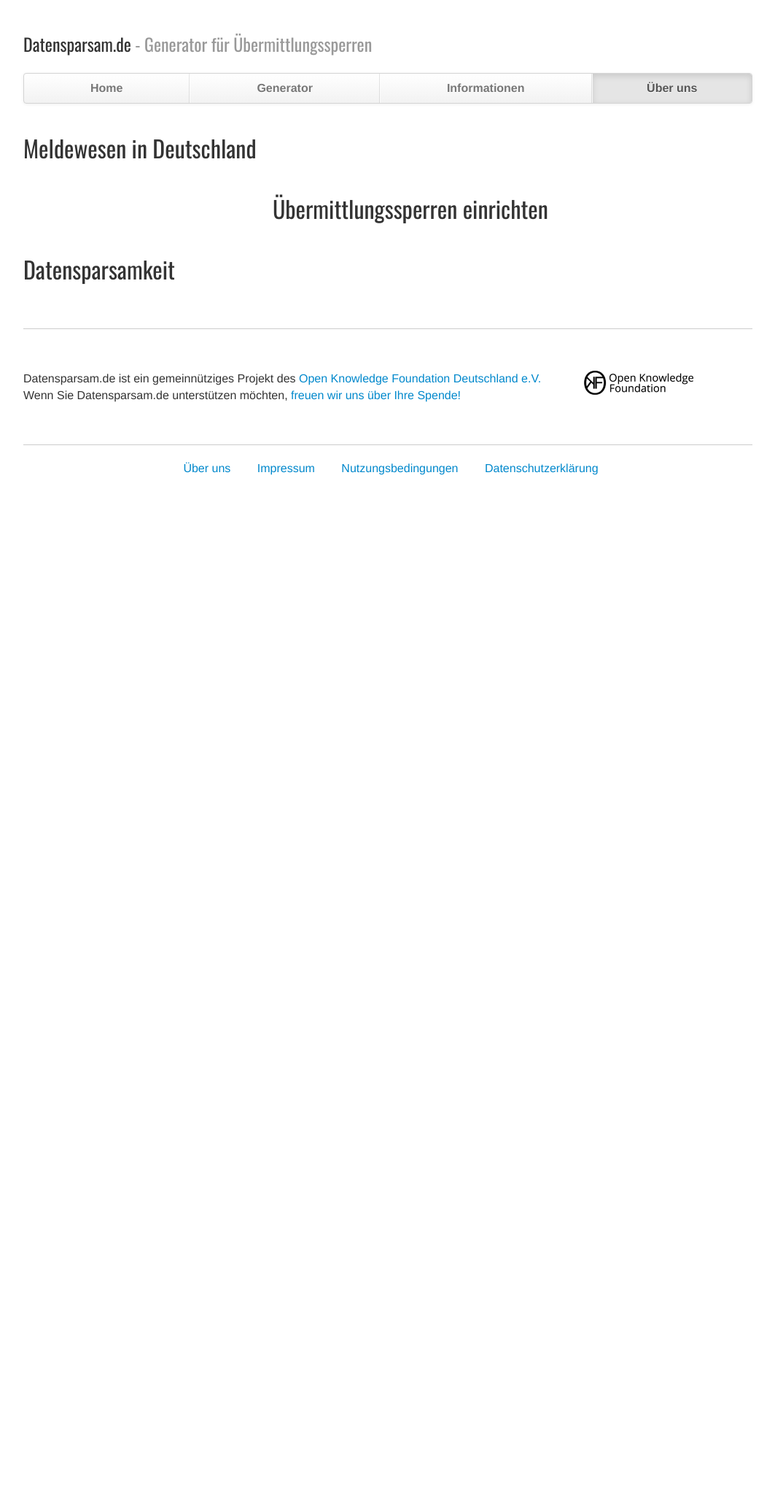
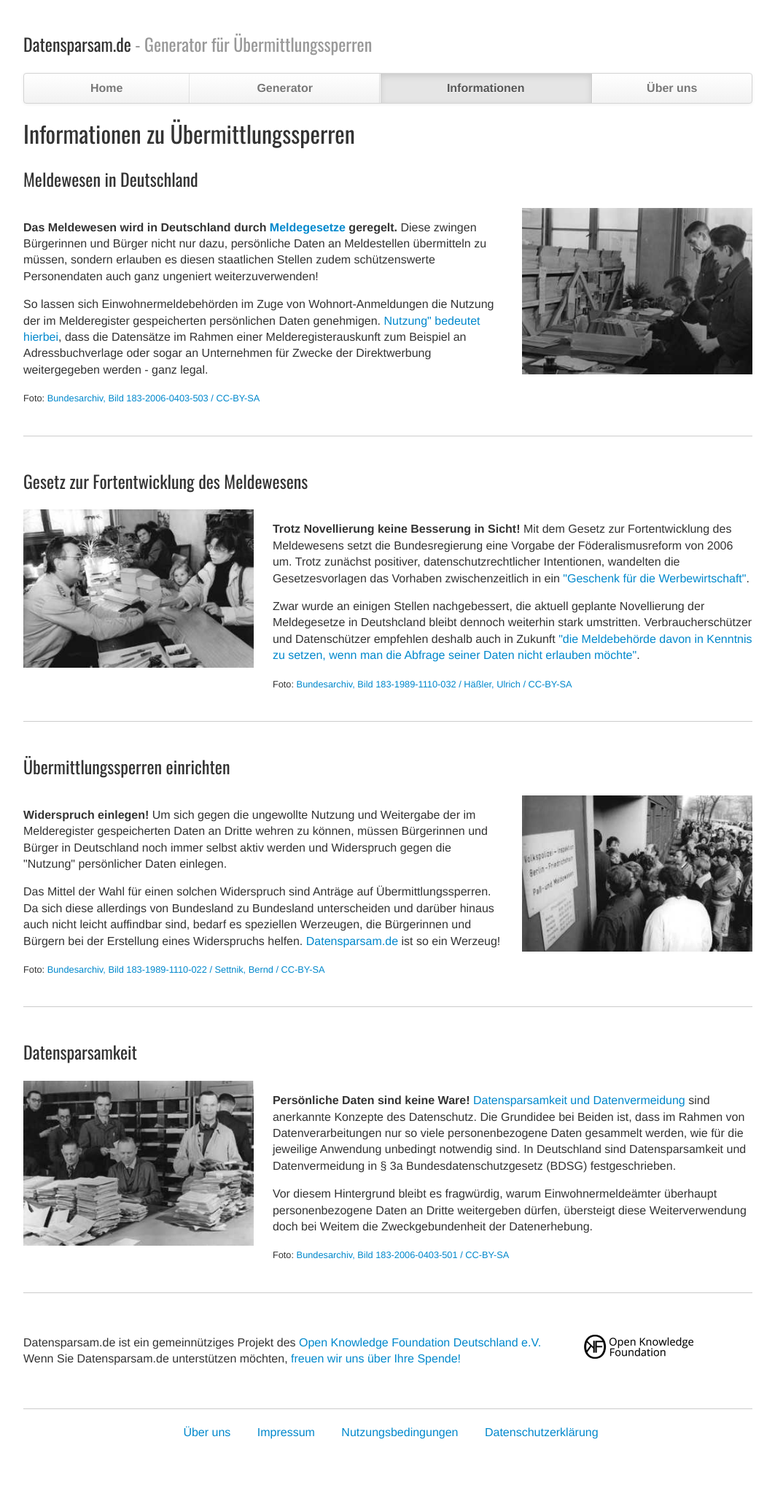
Before and after one commit to jbspeakr/datensparsam, a Django app: page /informationen/ in a window 1280 px wide. Shown: the whole page at 73% size, without its empty margins (108-1171 px from the left). Before the commit the page ends 651 px from the top, so only its background shows below. Run offline with Django 3.2, Linux system fonts and the light colour scheme; some libraries are stand-ins or nearby versions.

Commit message:
adds main information content

```diff
--- a/templates/base.html
+++ b/templates/base.html
@@ -59,7 +59,7 @@
         <div class="row-fluid">
             <div class="span9">
                 <p>
-                  Datensparsam.de ist ein gemeinnütziges Projekt des <a href="http://okfn.de/">Open Knowledge Foundation Deutschland e.V.</a><br>Wenn Sie Datensparsam.de unterstützen möchten, <a href="file:///home/jbspeakr/Dev/Design/Datensparsam-2/index.html#">freuen wir uns über Ihre Spende!</a>
+                  Datensparsam.de ist ein gemeinnütziges Projekt des <a href="http://okfn.de/">Open Knowledge Foundation Deutschland e.V.</a> Wenn Sie Datensparsam.de unterstützen möchten, <a href="file:///home/jbspeakr/Dev/Design/Datensparsam-2/index.html#">freuen wir uns über Ihre Spende!</a>
                 </p>
             </div>
             <div class="span3">
--- a/templates/generator.html
+++ b/templates/generator.html
@@ -39,7 +39,7 @@
                 <fieldset>
                     <legend class="muted"><b>Schritt 2</b> Empfänger</legend>
                     <div id="municipality" class="js-hidden">
-                        <p>Ihre Postleitzahl ist nicht eindeutig, da sie mehreren Gemeinden zugeordnet werden kann. Bitte wählen Sie ihre Gemeinde aus.</p>
+                        <p>Bitte wählen Sie ihre Gemeinde aus.</p>
                         <div class="control-group">
                             <label class="control-label" for="municipality-id">Ihre Gemeinde:</label>
                             <div class="controls">
@@ -53,7 +53,7 @@
                         </div>
                     </div>
                     <div id="registrationOffice" class="js-hidden">
-                        <p>In Ihrer Gemeinde befinden sich mehrere Meldeämter. Bitte wählen Sie das Amt aus, an das Ihr Antrag auf Übermittlungssperre adressiert werden soll.</p>
+                        <p>Bitte wählen Sie das Amt aus, an das Ihr Antrag auf Übermittlungssperre adressiert werden soll.</p>
                         <div class="control-group">
                             <label class="control-label" for="registrationoffice-id">Ihr Einwohnermeldeamt:</label>
                             <div class="controls">
--- a/templates/information.html
+++ b/templates/information.html
@@ -1,27 +1,53 @@
 {% extends "base.html" %}
 {% load i18n %}
-{% block nav_about %}active{% endblock %}
+{% block nav_information %}active{% endblock %}
 {% block content %}
+    <h1>Informationen zu Übermittlungssperren</h1>
+    <h2 id="Meldewesen">Meldewesen in Deutschland</h2>
     <div class="row-fluid">
         <div class="span8">
-            <h1 id="Meldewesen">Meldewesen in Deutschland</h1>
+            <p><b>Das Meldewesen wird in Deutschland durch <a href="http://de.wikipedia.org/wiki/Meldegesetz" title="Meldegesetz - Wikipedia">Meldegesetze</a> geregelt.</b> Diese zwingen Bürgerinnen und Bürger nicht nur dazu, persönliche Daten an Meldestellen übermitteln zu müssen, sondern erlauben es diesen staatlichen Stellen zudem schützenswerte Personendaten auch ganz ungeniert weiterzuverwenden!</p>
+            <p>So lassen sich Einwohnermeldebehörden im Zuge von Wohnort-Anmeldungen die Nutzung der im Melderegister gespeicherten persönlichen Daten genehmigen. <a href="http://www.verbraucherzentrale-niedersachsen.de/UNIQ136723075404031/link1810783A.html" title="Übermittlungssperren - Verbraucherzentrale Niedersachsen">Nutzung" bedeutet hierbei</a>, dass die Datensätze im Rahmen einer Melderegisterauskunft zum Beispiel an Adressbuchverlage oder sogar an Unternehmen für Zwecke der Direktwerbung weitergegeben werden - ganz legal.</p>
+            <small>Foto: <a href="http://commons.wikimedia.org/wiki/File:Bundesarchiv_Bild_183-2006-0403-503,_Einwohnermeldeamt_Berlin,_Br%C3%BCderstra%C3%9Fe.jpg">Bundesarchiv, Bild 183-2006-0403-503 / CC-BY-SA</a></small>
         </div>
         <div class="span4">
+            <img src="{{ STATIC_URL }}/img/Bundesarchiv_Einwohnermeldeamt_Berlin_Bruederstr.jpg" title="" alt="" />
         </div>
     </div>
+    <hr />
+    <h2 id="Datensparsamkeit">Gesetz zur Fortentwicklung des Meldewesens</h2>
     <div class="row-fluid">
         <div class="span4">
+            <img src="{{ STATIC_URL }}/img/Bundesarchiv_Dresden-Ost.jpg" title="" alt="" />
         </div>
         <div class="span8">
-            <h1 id="Uebermittlungssperren">Übermittlungssperren einrichten</h1>
+            <p><b>Trotz Novellierung keine Besserung in Sicht!</b> Mit dem Gesetz zur Fortentwicklung des Meldewesens setzt die Bundesregierung eine Vorgabe der Föderalismusreform von 2006 um. Trotz zunächst positiver, datenschutzrechtlicher Intentionen, wandelten die Gesetzesvorlagen das Vorhaben zwischenzeitlich in ein <a href="http://www.fr-online.de/datenschutz/meldegesetz-regierung-will-meldegesetz-umarbeiten,1472644,16576426.html" title="Regierung will Meldegesetz umarbeiten">"Geschenk für die Werbewirtschaft"</a>.</p>
+            <p>Zwar wurde an einigen Stellen nachgebessert, die aktuell geplante Novellierung der Meldegesetze in Deutshcland bleibt dennoch weiterhin stark umstritten. Verbraucherschützer und Datenschützer empfehlen deshalb auch in Zukunft <a href="http://www.badische-zeitung.de/deutschland-1/einigung-auf-meldegesetz--69583261.html" title="Einigung auf Meldegesetz - Badische Zeitung">"die Meldebehörde davon in Kenntnis zu setzen, wenn man die Abfrage seiner Daten nicht erlauben möchte"</a>.</p>
+            <small>Foto: <a href="http://commons.wikimedia.org/wiki/File:Bundesarchiv_Bild_183-1989-1110-032,_Dresden-Ost,_Visaerteilung.jpg">Bundesarchiv, Bild 183-1989-1110-032 / Häßler, Ulrich / CC-BY-SA</a></small>
         </div>
     </div>
+    <hr />
+    <h2 id="Uebermittlungssperren">Übermittlungssperren einrichten</h2>
     <div class="row-fluid">
         <div class="span8">
-            <h1 id="Datensparsamkeit">Datensparsamkeit</h1>
+            <p><b>Widerspruch einlegen!</b> Um sich gegen die ungewollte Nutzung und Weitergabe der im Melderegister gespeicherten Daten an Dritte wehren zu können, müssen Bürgerinnen und Bürger in Deutschland noch immer selbst aktiv werden und Widerspruch gegen die "Nutzung" persönlicher Daten einlegen.</p>
+            <p>Das Mittel der Wahl für einen solchen Widerspruch sind Anträge auf Übermittlungssperren. Da sich diese allerdings von Bundesland zu Bundesland unterscheiden und darüber hinaus auch nicht leicht auffindbar sind, bedarf es speziellen Werzeugen, die Bürgerinnen und Bürgern bei der Erstellung eines Widerspruchs helfen. <a href="https://www.datensparsam.de" title="Datensparsam - Übermittlungssperren Generator">Datensparsam.de</a> ist so ein Werzeug!</p>
+            <small>Foto: <a href="http://commons.wikimedia.org/wiki/File:Bundesarchiv_Bild_183-1989-1110-022,_Berlin,_Marchlewskistra%C3%9Fe,_Passerteilung.jpg">Bundesarchiv, Bild 183-1989-1110-022 / Settnik, Bernd / CC-BY-SA</a></small>
         </div>
         <div class="span4">
-
+            <img src="{{ STATIC_URL }}/img/Bundesarchiv_Berlin_Marchlewskistr.jpg" title="" alt="" />
+        </div>
+    </div>
+    <hr />
+    <h2 id="Datensparsamkeit">Datensparsamkeit</h2>
+    <div class="row-fluid">
+        <div class="span4">
+            <img src="{{ STATIC_URL }}/img/Bundesarchiv_Einwohnermeldeamt_Berlin.jpg" title="" alt="" />
+        </div>
+        <div class="span8">
+            <p><b>Persönliche Daten sind keine Ware!</b> <a href="http://de.wikipedia.org/wiki/Datensparsamkeit" title="Datensparsamkeit und Datenvermeidung">Datensparsamkeit und Datenvermeidung</a> sind anerkannte Konzepte des Datenschutz. Die Grundidee bei Beiden ist, dass im Rahmen von Datenverarbeitungen nur so viele personenbezogene Daten gesammelt werden, wie für die jeweilige Anwendung unbedingt notwendig sind. In Deutschland sind Datensparsamkeit und Datenvermeidung in § 3a Bundesdatenschutzgesetz (BDSG) festgeschrieben.</p>
+            <p>Vor diesem Hintergrund bleibt es fragwürdig, warum Einwohnermeldeämter überhaupt personenbezogene Daten an Dritte weitergeben dürfen, übersteigt diese Weiterverwendung doch bei Weitem die Zweckgebundenheit der Datenerhebung.</p>
+            <small>Foto: <a href="http://commons.wikimedia.org/wiki/File:Bundesarchiv_Bild_183-2006-0403-501,_Das_Einwohnermeldeamt_in_Berlin.jpg">Bundesarchiv, Bild 183-2006-0403-501 / CC-BY-SA</a></small>
         </div>
     </div>
 {% endblock %}
```
Also changed, not shown: templates/index.html (+5 -6 lines), static/img/Bundesarchiv_Berlin_Marchlewskistr.jpg (added), static/img/Bundesarchiv_Dresden-Ost.jpg (added), static/img/Bundesarchiv_Einwohnermeldeamt_Berlin.jpg (added), static/img/Bundesarchiv_Einwohnermeldeamt_Berlin_Bruederstr.jpg (added), static/img/Einwohnermeldeamt-Berlin.jpg.
